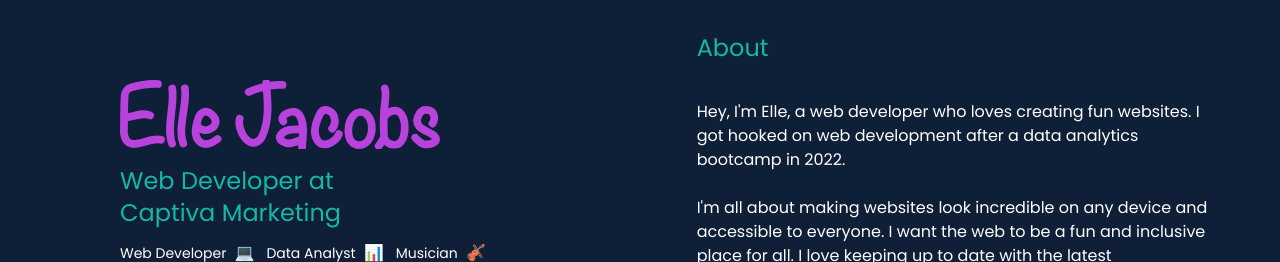
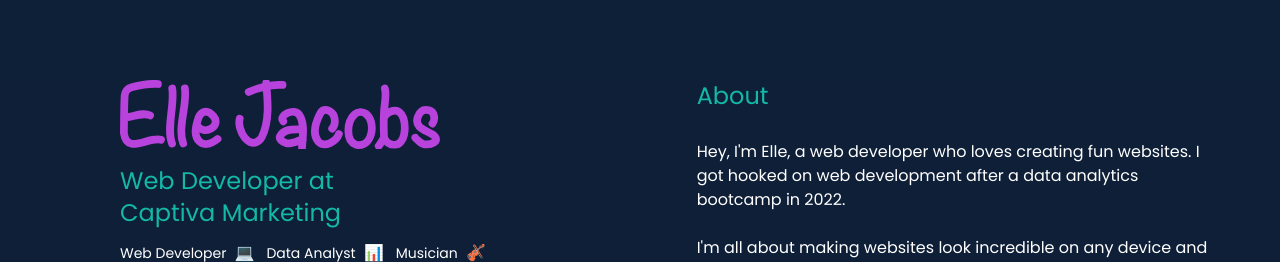
Before and after one commit to enj657/Portfolio-Typescript, a Next.js app: page / in a window 1280 px wide. Shown: the top 262 px of the page. Built offline with nearby package versions, Linux system fonts and the light colour scheme.

Commit message:
Fixing top margin on medium/large screens

```diff
--- a/src/components/About.tsx
+++ b/src/components/About.tsx
@@ -4,10 +4,10 @@ export default function About() {
   return (
     <section className='flex flex-1 p-4 md:px-12 md:py-8' id='about'>
       <div className='flex flex-col justify-center'>
-        <h2 className='pb-3 text-center text-2xl text-teal-500 md:text-left'>
+        <h2 className='pb-3 md:pt-12 text-center text-2xl text-teal-500 md:text-left'>
           About
         </h2>
-        <p className='my-6 text-base'>{`Hey, I'm Elle, a web developer who loves creating fun websites. I got hooked on web development after a data analytics bootcamp in 2022.`}</p>
+        <p className='mt-4 mb-6 text-base'>{`Hey, I'm Elle, a web developer who loves creating fun websites. I got hooked on web development after a data analytics bootcamp in 2022.`}</p>
         <p className='mb-6 text-base'>{`I'm all about making websites look incredible on any device and accessible to everyone. I want the web to be a fun and inclusive place for all. I love keeping up to date with the latest technologies and have been continuously improving my knowledge of HTML, JS, and CSS.`}</p>
         <p className='mb-6 text-base'>{`When I'm not coding, you can find me hiking, hanging out with loved ones, playing music, or exploring virtual worlds in video games.`}</p>
       </div>
```
